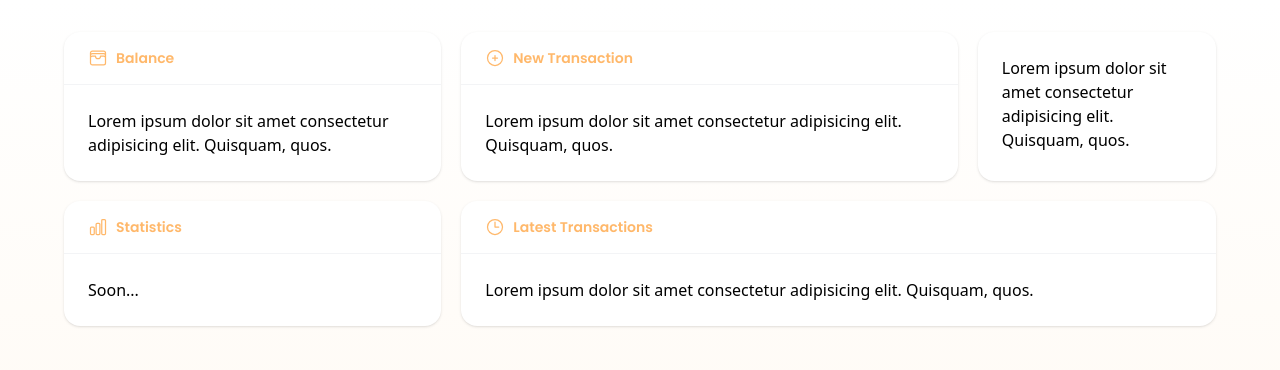
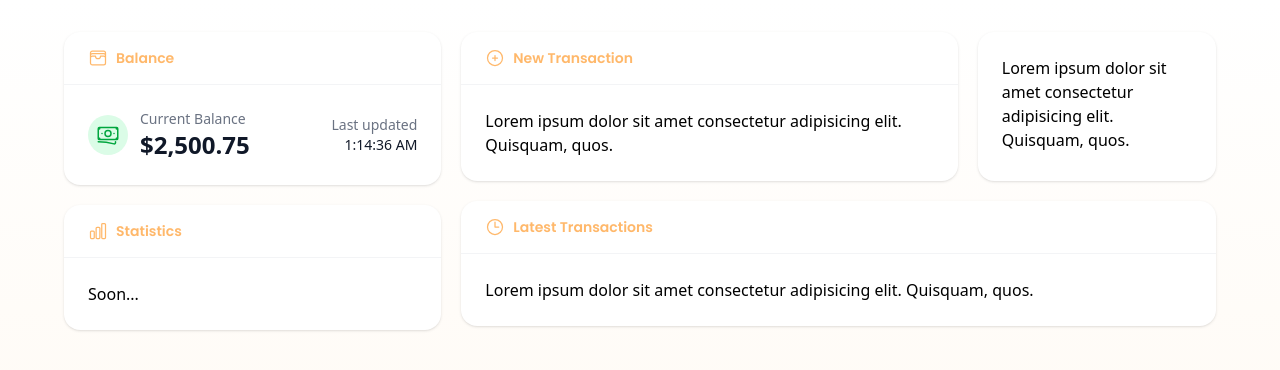
Before and after one commit to samuelfs96/my-personal-wallet-app, a React (Vite) app: page / in a window 1280 px wide. Shown: the top 370 px of the page. Built offline with nearby package versions, Linux system fonts and the light colour scheme.

Commit message:
feat: :sparkles: create balance component and clear folder structure

```diff
--- a/src/App.tsx
+++ b/src/App.tsx
@@ -1,4 +1,4 @@
-import { Card } from './components/common';
+import { Balance, Card } from './components';
 import { WalletIcon, ChartBarIcon, PlusCircleIcon, ClockIcon } from '@heroicons/react/24/outline';
 import './App.css';
 
@@ -9,7 +9,7 @@ function App() {
         <div className="flex gap-5">
           <div className="flex-1 flex flex-col gap-5">
             <Card title="Balance" icon={<WalletIcon className="w-5 h-5" />}>
-              <p>Lorem ipsum dolor sit amet consectetur adipisicing elit. Quisquam, quos.</p>
+              <Balance amount={2500.75} />
             </Card>
             <Card title="Statistics" icon={<ChartBarIcon className="w-5 h-5" />}>
               <p>Soon...</p>
--- /dev/null
+++ b/src/components/Balance.tsx
@@ -0,0 +1,35 @@
+import React from 'react';
+import { BanknotesIcon } from '@heroicons/react/24/outline';
+
+interface BalanceProps {
+  amount: number;
+}
+
+export const Balance: React.FC<BalanceProps> = ({ amount }) => {
+  const formatCurrency = (value: number) => {
+    return new Intl.NumberFormat('en-US', {
+      style: 'currency',
+      currency: 'USD',
+      minimumFractionDigits: 2,
+      maximumFractionDigits: 2,
+    }).format(value);
+  };
+
+  return (
+    <div className="flex items-center justify-between">
+      <div className="flex items-center gap-3">
+        <div className="p-2 bg-green-100 rounded-full">
+          <BanknotesIcon className="w-6 h-6 text-green-600" />
+        </div>
+        <div>
+          <h3 className="text-sm font-medium text-gray-500">Current Balance</h3>
+          <p className="text-2xl font-semibold text-gray-900">{formatCurrency(amount)}</p>
+        </div>
+      </div>
+      <div className="text-right">
+        <p className="text-sm text-gray-500">Last updated</p>
+        <p className="text-sm font-medium text-gray-900">{new Date().toLocaleTimeString()}</p>
+      </div>
+    </div>
+  );
+};
--- a/src/components/common/index.ts
+++ b/src/components/index.ts
@@ -1,3 +1,4 @@
 // Export common components here
 
 export { Card } from './Card';
+export { Balance } from './Balance';
```
Also changed, not shown: src/components/Card.tsx (renamed from src/components/common/Card.tsx).
